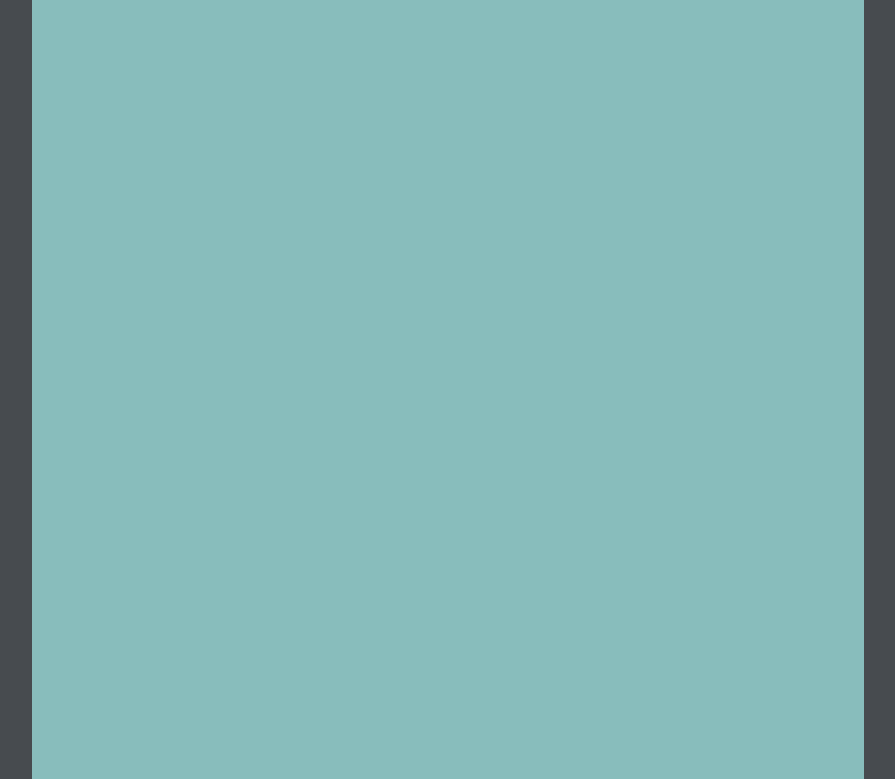
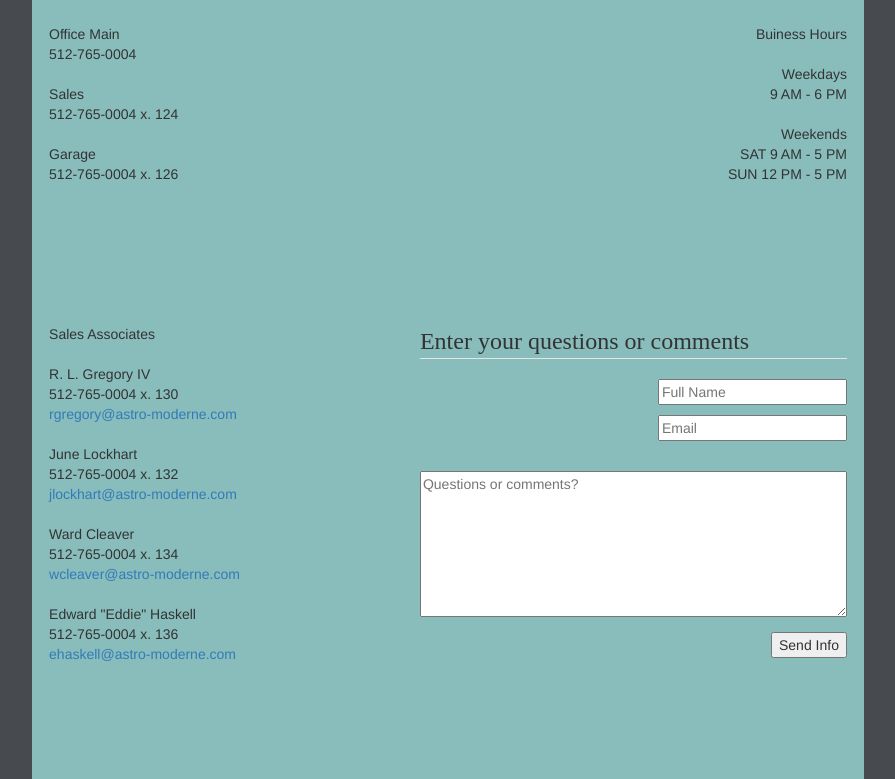
Before and after one commit to vinedsel/astro-cars, a website: page contact.html in a window 1280 px wide. Shown: the part 640-1419 px from the top of the page, without its empty margins (192-1087 px from the left). Drawn offline with nearby package versions, Linux system fonts and the light colour scheme.

Commit message:
Modded files and created Contact text.

```diff
--- a/astromoderne.css
+++ b/astromoderne.css
@@ -144,7 +144,6 @@ li {
   text-align: center;
 }
 
-
 /*About*/
 
 #about {
@@ -152,6 +151,35 @@ li {
   display: flex;
   width: 560px;
   text-align: left;
+}
+
+
+/*Contact*/
+
+.conContainer {
+  position: relative;
+  display: flex;
+  justify-content: center;
+}
+
+.contactBoxA {
+  position: relative;
+  display: inline-block;
+  text-align: left;
+  padding-right: 180px;
+}
+
+.contactBoxB {
+  position: relative;
+  display: inline-block;
+  text-align: right;
+}
+
+#legend {
+  text-decoration: none;
+  text-align: left;
+  font-family: serif;
+  font-size: 24px;
 }
 
 
--- a/contact.html
+++ b/contact.html
@@ -51,6 +51,83 @@
 
   <div class="container2">
     <div class="box2">
+
+      <div class="subContainer">
+        <h1 id="w-engine">Contact</h1>
+        <p id="line">________________________________</p>
+
+        <div class="conContainer">
+
+          <div class="contactBoxA">
+            Office Main
+            <br> 512-765-0004
+            <br>
+            <br> Sales
+            <br> 512-765-0004 x. 124
+            <br>
+            <br> Garage
+            <br> 512-765-0004 x. 126
+            <br>
+            <br>
+            <br>
+            <br>
+            <br>
+            <br>
+            <br>
+            <br> Sales Associates
+            <br>
+            <br> R. L. Gregory IV
+            <br> 512-765-0004 x. 130
+            <br> <a href="mailto:rgregory@astro-moderne.com">rgregory@astro-moderne.com</a>
+            <br>
+            <br> June Lockhart
+            <br> 512-765-0004 x. 132
+            <br> <a href="mailto:jlockhart@astro-moderne.com">jlockhart@astro-moderne.com</a>
+            <br>
+            <br> Ward Cleaver
+            <br> 512-765-0004 x. 134
+            <br> <a href="mailto:wcleaver@astro-moderne.com">wcleaver@astro-moderne.com</a>
+            <br>
+            <br> Edward "Eddie" Haskell
+            <br> 512-765-0004 x. 136
+            <br> <a href="mailto:ehaskell@astro-moderne.com">ehaskell@astro-moderne.com</a>
+          </div>
+
+          <div class="contactBoxB">
+            Buiness Hours
+            <br>
+            <br> Weekdays
+            <br> 9 AM - 6 PM
+            <br>
+            <br> Weekends
+            <br> SAT 9 AM - 5 PM
+            <br> SUN 12 PM - 5 PM
+            <br>
+            <br>
+            <br>
+            <br>
+            <br>
+            <br>
+            <br>
+            <br>
+            <legend id="legend">Enter your questions or comments</legend>
+            <p>
+              <label for="fullname"></label><input type="text" name="fullname" id="fullname" placeholder="Full Name">
+            </p>
+            <p>
+              <label for="email"></label><input type="email" name="email" id="email" placeholder="Email">
+            </p>
+            <p><label for="quest"></label><br>
+              <textarea name="quest" id="question" cols="50" rows="7" maxlength="500" placeholder="Questions or comments?"></textarea></p>
+            <div class="col" id="sendbutton">
+              <p>
+                <button id="btnSendInfo" class="submitbutton">Send Info</button>
+              </p>
+            </div>
+          </div>
+
+        </div>
+      </div>
 
     </div>
   </div>
```
Also changed, not shown: about.html (+1 -1 lines). Lines whose indentation alone changed are shown as unchanged.
